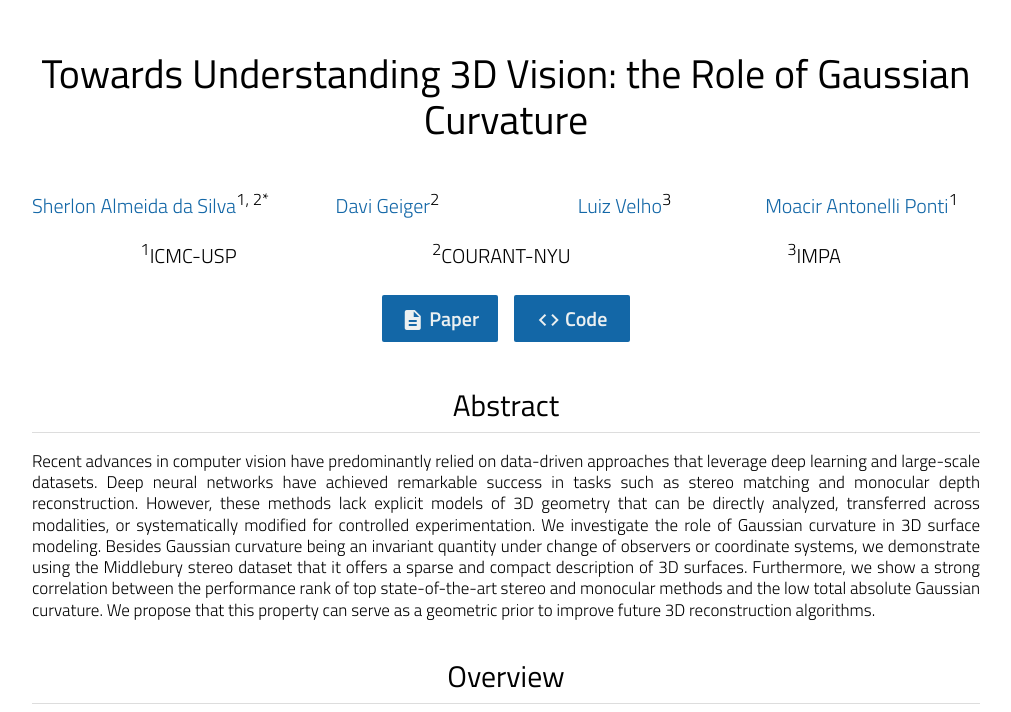
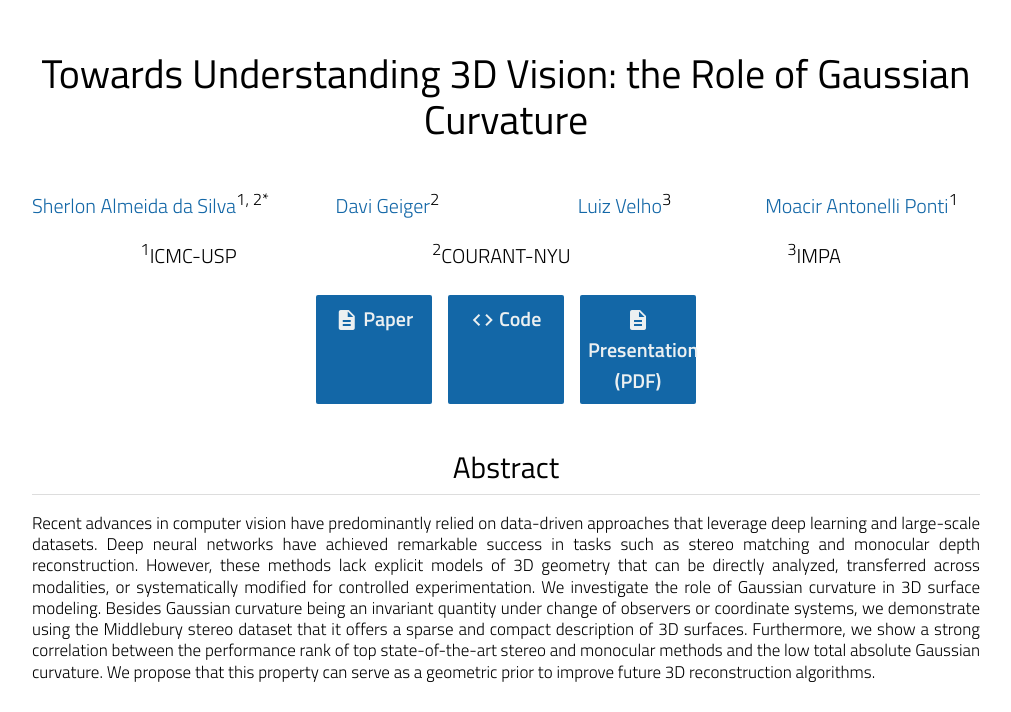
Before and after one commit to SherlonAlmeida/gaussian-curvature-in-3D-vision, a plain HTML site: page docs/index.html in a window 1280 px wide. Shown: the top 712 px of the page, without its empty margins (134-1145 px from the left). Drawn offline with Linux system fonts and the light colour scheme.

Commit message:
Presentation included in md and index.html

```diff
--- a/docs/index.html
+++ b/docs/index.html
@@ -285,6 +285,10 @@ figure {
                     <span class="material-icons"> code </span>
                     Demo
                 </a> -->
+                <a class="paper-btn" href="https://github.com/SherlonAlmeida/gaussian-curvature-in-3D-vision/blob/master/docs/VISAPP2026-Presentation.pdf">
+                    <span class="material-icons"> description </span>
+                    Presentation (PDF)
+                </a>
             </div>
         </div>
     </div>
```
Also changed, not shown: 1 other file.
